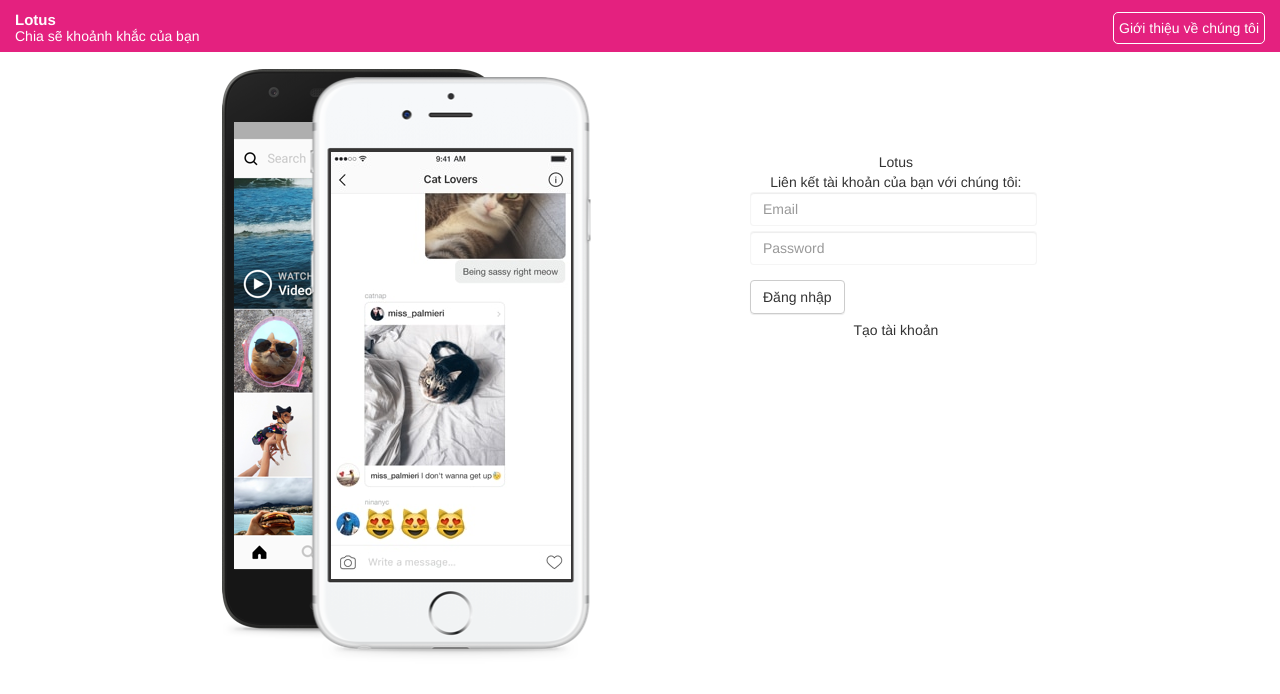
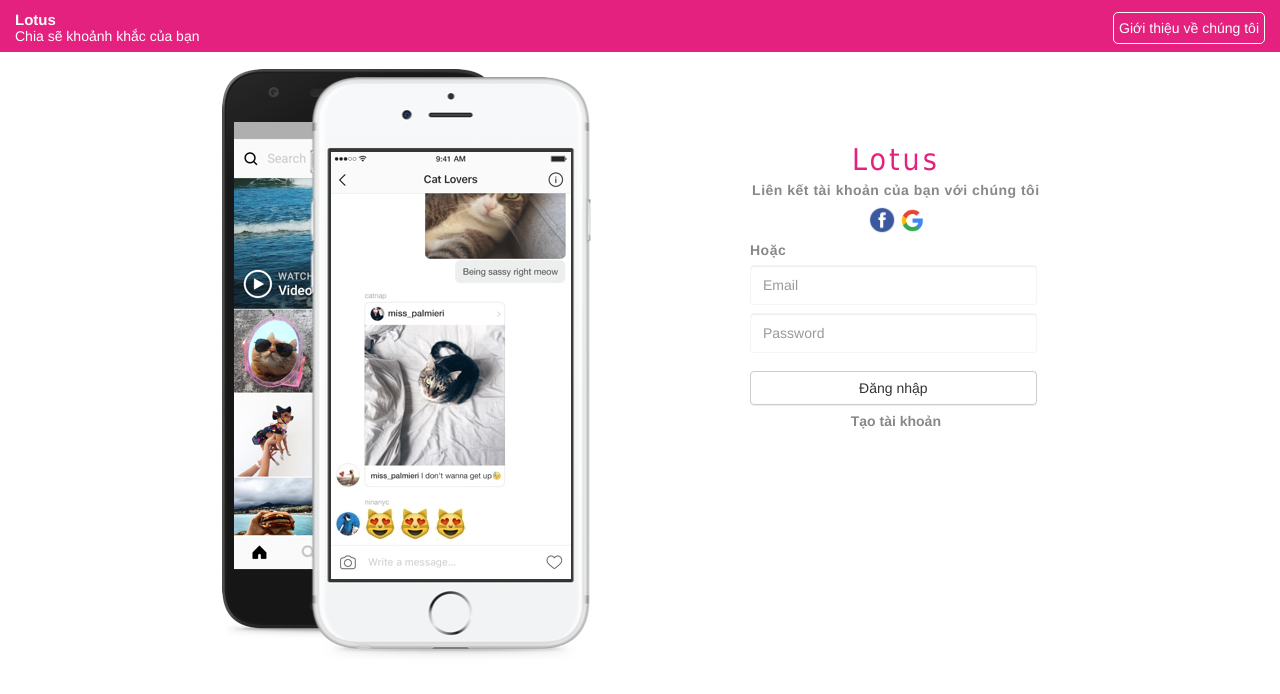
Before and after one commit to mtsunwin/lotus, a website: page views/index.html in a window 1280 px wide. Drawn offline with Linux system fonts and the light colour scheme.

Commit message:
THANG
new 20-10

```diff
--- a/public/css/main.css
+++ b/public/css/main.css
@@ -21,6 +21,26 @@
 }
 
 /*Text*/
+.text_system {
+    font-weight: 600;
+    color: rgba(88, 88, 88, 0.71);
+    letter-spacing: 0.5px;
+}
+
+.text_system_not{
+    font-weight: 600;
+    color: rgba(88, 88, 88, 0.71);
+}
+
+.text_logo {
+    font-size: 30px;
+    color: #e4217f;
+    font-weight: 100;
+    line-height: 16px;
+    font-family: tahoma;
+    letter-spacing: 3px;
+}
+
 .text_tmt {
     font-size: 14px;
     color: #fff;
@@ -96,8 +116,20 @@
 }
 
 /*Margin - Padding*/
+.margin_tmt {
+    margin: 0
+}
+
 .marginBottom_5_tmt {
     margin-bottom: 5px;
+}
+
+.marrginBottom_8_tmt {
+    margin-bottom: 8px;
+}
+
+.padding_tmt {
+    padding: 0;
 }
 
 .paddingTop_100_tmt {
@@ -110,6 +142,10 @@
 
 .paddingBottom_100_tmt {
     padding-bottom: 100px;
+}
+
+.paddingBottom_10_tmt {
+    padding-bottom: 10px;
 }
 
 /*Postion*/
@@ -125,7 +161,7 @@
 .form-control {
     display: block;
     width: 100%;
-    height: 34px;
+    height: 40px;
     padding: 6px 12px;
     font-size: 14px;
     line-height: 1.42857143;
@@ -159,3 +195,7 @@
 .btn-default:hover, .btn-default:focus {
     background: none;
 }
+
+.hover-cursor:hover {
+    cursor: pointer;
+}
--- a/views/index.html
+++ b/views/index.html
@@ -43,35 +43,43 @@
     </div>
     <div class="col-md-1"></div>
     <div class="col-md-4 paddingTop_100_tmt paddingBottom_100_tmt">
-        <div class="col-sm-10" style="text-align: center">
-            <span style="text-align: center">Lotus</span>
+        <div class="col-sm-10 marginBottom_5_tmt" style="text-align: center">
+            <span class="text_logo">Lotus</span>
         </div>
-        <div class="col-sm-10" style="text-align: center">
-            <span>Liên kết tài khoản của bạn với chúng tôi:</span>
+        <div class="col-sm-10 marginBottom_5_tmt" style="text-align: center; letter-spacing: 0.5px; padding:0;">
+            <span style="font-weight: 600;color: rgba(88, 88, 88, 0.71);">Liên kết tài khoản của bạn với chúng tôi</span>
+        </div>
+        <div class="col-sm-10 marginBottom_5_tmt" style="text-align: center">
+            <img src="../public/images/logo/icon-facebook.png" class="hover-cursor" height="30px"/>
+            <img src="../public/images/logo/icon-google.png" class="hover-cursor" height="23px"/>
+        </div>
+        <div class="col-sm-10 marginBottom_5_tmt" style="text-align: left; padding:0;">
+            <span style="font-weight: 600;color: rgba(88, 88, 88, 0.71); letter-spacing: 0.5px;">Hoặc</span>
+
         </div>
         <form class="form-horizontal" ng-show="registerAccount.login" name="createAccount">
-            <div class="form-group marginBottom_5_tmt">
+            <div class="form-group marrginBottom_8_tmt">
                 <div class="col-sm-10">
                     <input ng-model="registerAccount.createAccount.username" type="email" name="email"
                            class="form-control"
                            placeholder="Số điện thoại hoặc email"/>
                 </div>
             </div>
-            <div class="form-group marginBottom_5_tmt">
+            <div class="form-group marrginBottom_8_tmt">
                 <div class="col-sm-10">
                     <input ng-model="registerAccount.createAccount.name" type="text" name="fullname"
                            class="form-control"
                            placeholder="Tên đầy đủ"/>
                 </div>
             </div>
-            <div class="form-group marginBottom_5_tmt">
+            <div class="form-group marrginBottom_8_tmt">
                 <div class="col-sm-10">
                     <input ng-model="registerAccount.createAccount.nickname" type="text" name="nick"
                            class="form-control"
                            placeholder="Tên người dùng"/>
                 </div>
             </div>
-            <div class="form-group marginBottom_5_tmt">
+            <div class="form-group marrginBottom_8_tmt">
                 <div class="col-sm-10">
                     <input ng-model="registerAccount.createAccount.password" type="password" name="password"
                            class="form-control"
@@ -88,31 +96,33 @@
             </div>
         </form>
         <form class="form-horizontal" ng-show="!registerAccount.login">
-            <div class="form-group marginBottom_5_tmt">
+            <div class="form-group marginBottom_5_tmt marrginBottom_8_tmt">
                 <div class="col-sm-10">
-                    <input type="email" class="form-control" name="email" ng-model="login.loginAccount.username" placeholder="Email">
+                    <input type="email" class="form-control" name="email" ng-model="login.loginAccount.username"
+                           placeholder="Email">
                 </div>
             </div>
-            <div class="form-group marginBottom_5_tmt">
+            <div class="form-group marginBottom_5_tmt marrginBottom_8_tmt">
                 <div class="col-sm-10">
-                    <input type="password" class="form-control" name="password" ng-model="login.loginAccount.password" placeholder="Password">
+                    <input type="password" class="form-control" name="password" ng-model="login.loginAccount.password"
+                           placeholder="Password">
                 </div>
             </div>
             {{login.loginAccount.password}}
             <div class="form-group marginBottom_5_tmt">
                 <div class="col-sm-offset-3 col-sm-10" style="margin-left: 0;margin-top: 10px;">
                     <button type="submit" class="button_background_none_tmt btn btn-default"
-                            ng-click="login.buttonLogin()">
+                            ng-click="login.buttonLogin()" style="width: 100%;">
                         Đăng nhập
                     </button>
                 </div>
             </div>
         </form>
         <div class="col-sm-10" style="text-align: center;">
-            <button ng-click="registerAccount.click()" class="button_clear_tmt" ng-show="!registerAccount.login">
+            <button ng-click="registerAccount.click()" class="button_clear_tmt text_system_not" ng-show="!registerAccount.login">
                 Tạo tài khoản
             </button>
-            <button ng-click="registerAccount.click()" class="button_clear_tmt" ng-show="registerAccount.login">
+            <button ng-click="registerAccount.click()" class="button_clear_tmt text_system_not" ng-show="registerAccount.login">
                 Tôi đã có tài khoản
             </button>
         </div>
```
Also changed, not shown: public/images/logo/icon-facebook.png (added), public/images/logo/icon-google.png (added).
